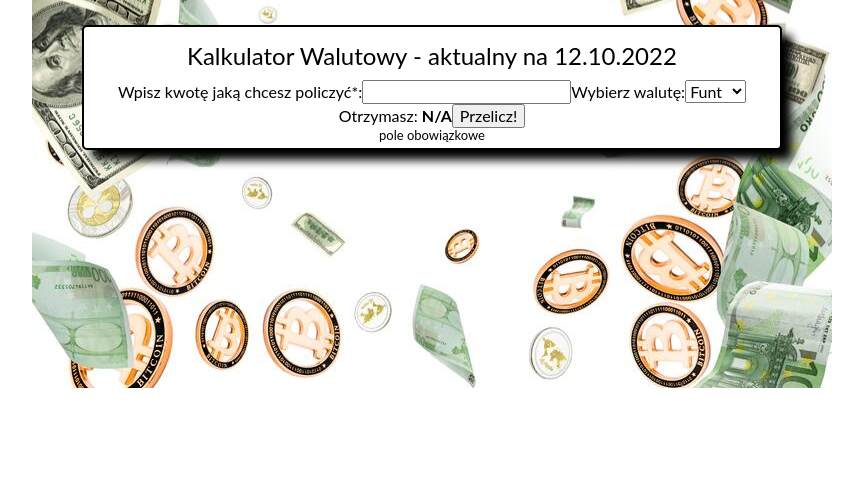
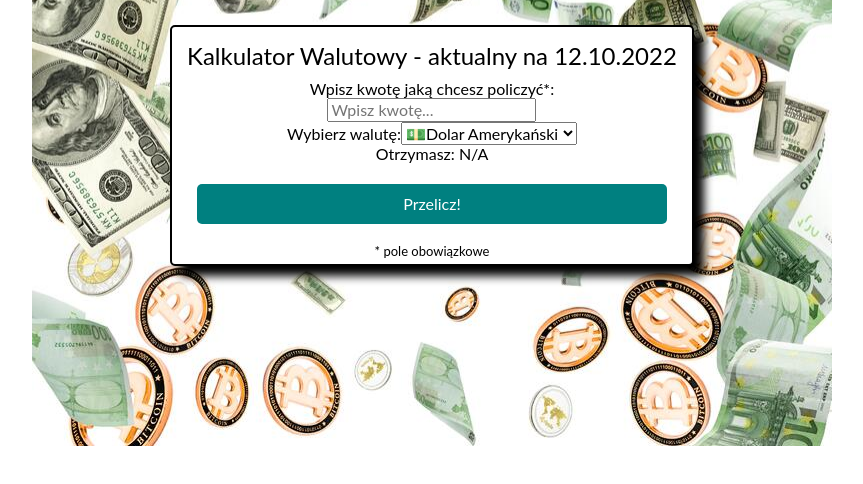
Before and after one commit to adrianSACHA/currency-converter-react, a React (Create React App) app: page / in a window 1280 px wide. Shown: the top 484 px of the page, without its empty margins (208-1071 px from the left). Built offline with nearby package versions, Linux system fonts and the light colour scheme.

Commit message:
added form component

```diff
--- a/src/App.js
+++ b/src/App.js
@@ -1,41 +1,21 @@
-import './index.css';
-import Header from "./Header"
-import Container from "./Container"
-// import Form from "./Form";
+import "./index.css";
+import Header from "./Header";
+import Container from "./Container";
+import Form from "./Form";
 import Footer from "./Footer";
+import { useState } from "react";
 
 function App() {
   return (
     <>
       <Container>
-            <Header
-              title="Kalkulator Walutowy - aktualny na 12.10.2022"
-            />
-            <form className="form">
-                <label>
-                    Wpisz kwotę jaką chcesz policzyć*:
-                  <input className="form__field" type="number" name="ammount" step="0.01" required />
-                  </label>
-                  <label>
-                    Wybierz walutę:
-                  <select className="form__field" name="currency">
-                        <option value="GBP">Funt</option>
-                        <option value="USD">Dolar</option>
-                  </select>
-                </label>
-                <label>
-                    Otrzymasz: <strong>N/A
-                    </strong>
-                </label>
+        <Header title="Kalkulator Walutowy - aktualny na 12.10.2022" />
+        <Form />
 
-        <button className="form__button">Przelicz!</button>
-     </form>
-    <Footer
-    title="pole obowiązkowe"
-     />
-    </Container>
-  </>
-      );
-  }
+        <Footer title="* pole obowiązkowe" />
+      </Container>
+    </>
+  );
+}
 
 export default App;
```
